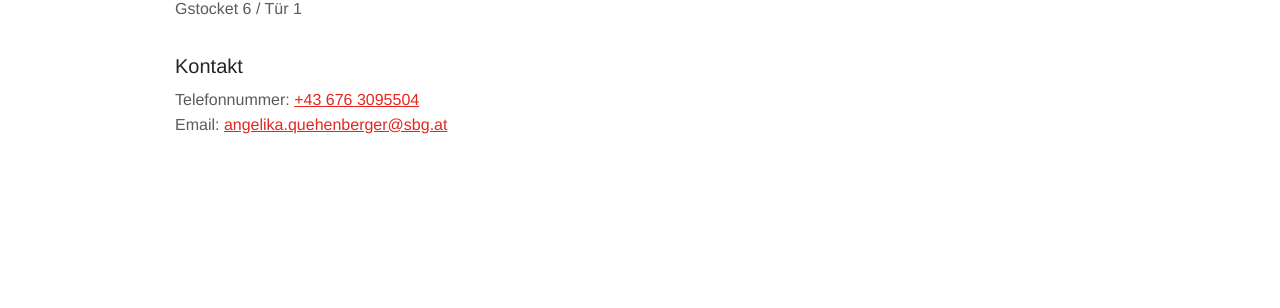
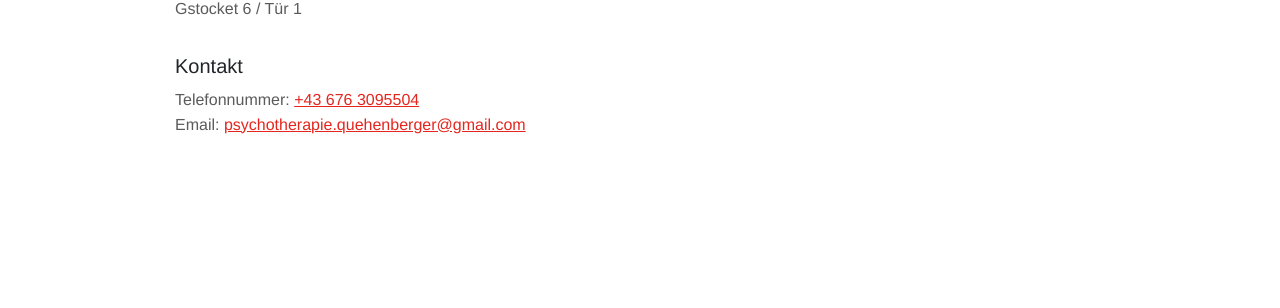
Before and after one commit to dvschnitz/angelika-quehenberger, a Jekyll site: the page built from imprint.md, in a window 1280 px wide. Shown: the part 419-727 px from the top of the page. Built offline with Jekyll 4.4.1, drawn with Linux system fonts in a browser that asks for light colours.

Commit message:
Changed email

```diff
--- a/_data/contact.yml
+++ b/_data/contact.yml
@@ -1,3 +1,3 @@
-email: 'angelika.quehenberger@sbg.at'
+email: 'psychotherapie.quehenberger@gmail.com'
 phone: '+43 676 3095504'
 contact_button_link: 'contact'
--- a/imprint.md
+++ b/imprint.md
@@ -16,4 +16,4 @@ Gstocket 6 / Tür 1
 
 ### Kontakt
 Telefonnummer: <a href="tel:+43 676 3095504">+43 676 3095504</a><br>
-Email: <a href="mailto:angelika.quehenberger@sbg.at">angelika.quehenberger@sbg.at</a>
+Email: <a href="mailto:psychotherapie.quehenberger@gmail.com">psychotherapie.quehenberger@gmail.com</a>
```
